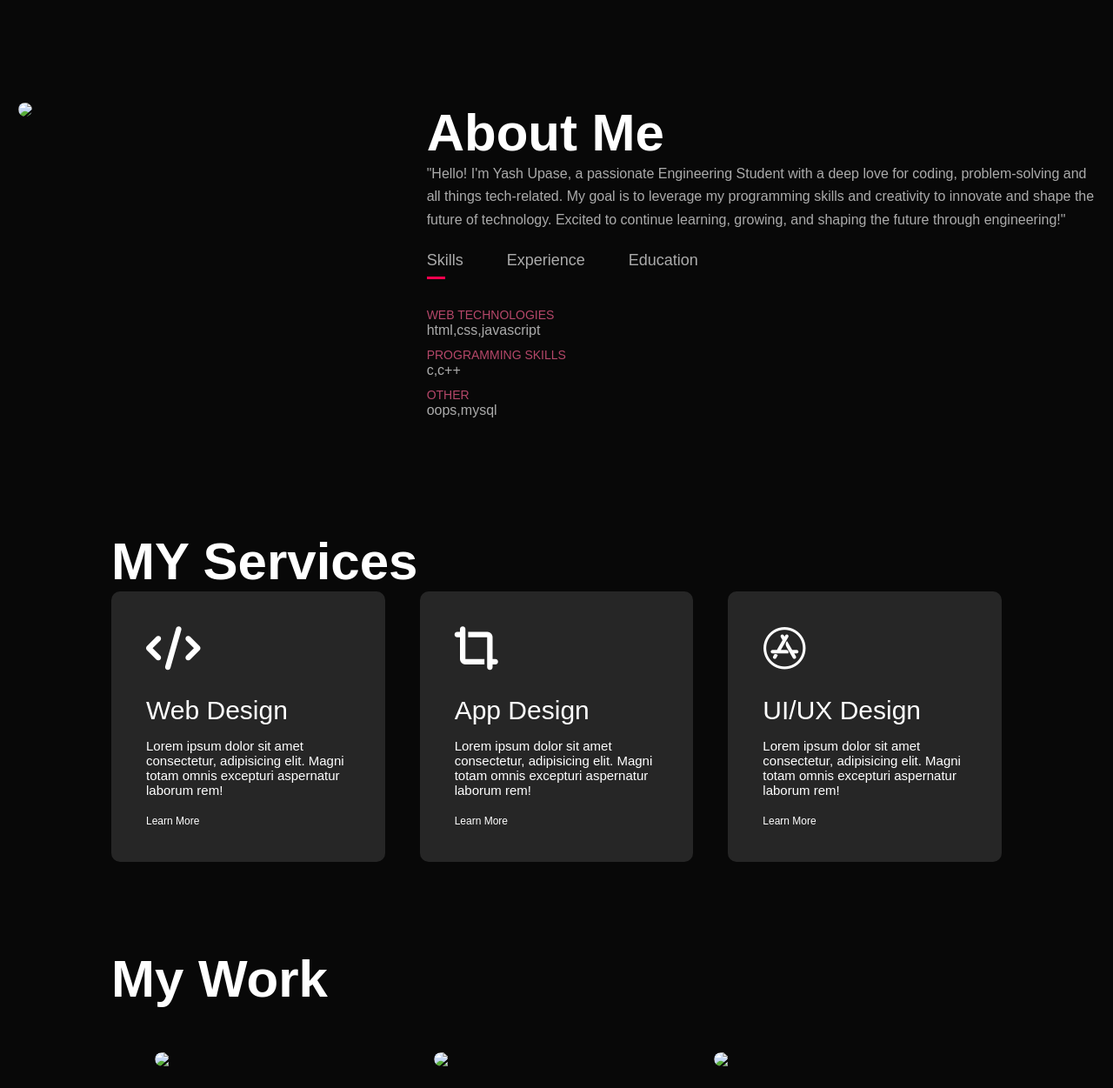
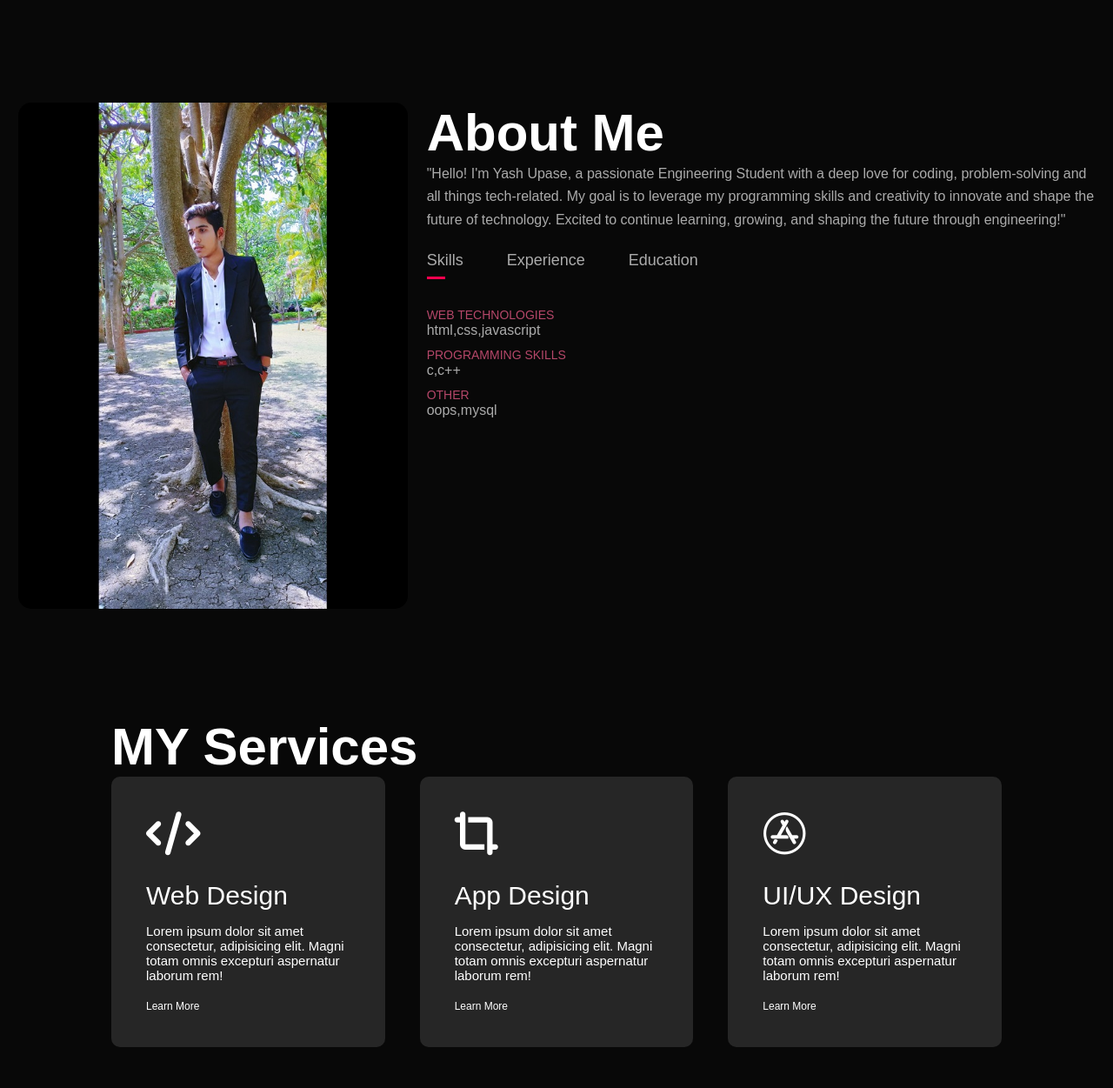
Before and after one commit to Yashupase09/Portfolio, a plain HTML site: page index.html in a window 1280 px wide. Shown: the part 762-2013 px from the top of the page at 87% size. Drawn offline with Linux system fonts and the light colour scheme; files whose address does not match are found by name.

Commit message:
Update index.html

```diff
--- a/index.html
+++ b/index.html
@@ -41,7 +41,7 @@
         <div class="container1">
             <div class="row">
                 <div class="about-column1">
-                    <img src="images/user1.jpg">
+                    <img src="user1.jpg">
                 </div>
                 <div class="about-column2">
                     <h1 class="sub-title">About Me</h1>
@@ -111,7 +111,7 @@
         <h1 class="sub-title">My Work</h1>
         <div class="work-list">
             <div class="work">
-                <img src="images/project1.jpg">
+                <img src="project1.jpg">
                 <div class="layer">
                     <h3>Social Media App</h3>
                     <p>Lorem ipsum dolor sit amet consectetur adipisicing elit. Minus, magnam.</p>
@@ -120,7 +120,7 @@
             </div>
 
             <div class="work">
-                <img src="images/project2.jpg">
+                <img src="project2.jpg">
                 <div class="layer">
                     <h3>Music App</h3>
                     <p>Lorem ipsum dolor sit amet consectetur adipisicing elit. Minus, magnam.</p>
@@ -129,7 +129,7 @@
             </div>
 
             <div class="work">
-                <img src="images/project3.jpg">
+                <img src="project3.jpg">
                 <div class="layer">
                     <h3>Online Shopping App</h3>
                     <p>Lorem ipsum dolor sit amet consectetur adipisicing elit. Minus, magnam.</p>
@@ -161,7 +161,7 @@
                     <a href="https://t.me/UPASE_YASH"><i class="fa-brands fa-telegram"></i></a>
 
                 </div>
-                <a href="images/myresume.pdf" download class=" btn btn2">Download CV</a>
+                <a href="myresume.pdf" download class=" btn btn2">Download CV</a>
             </div>
 
             <div class="contact-right">
```
